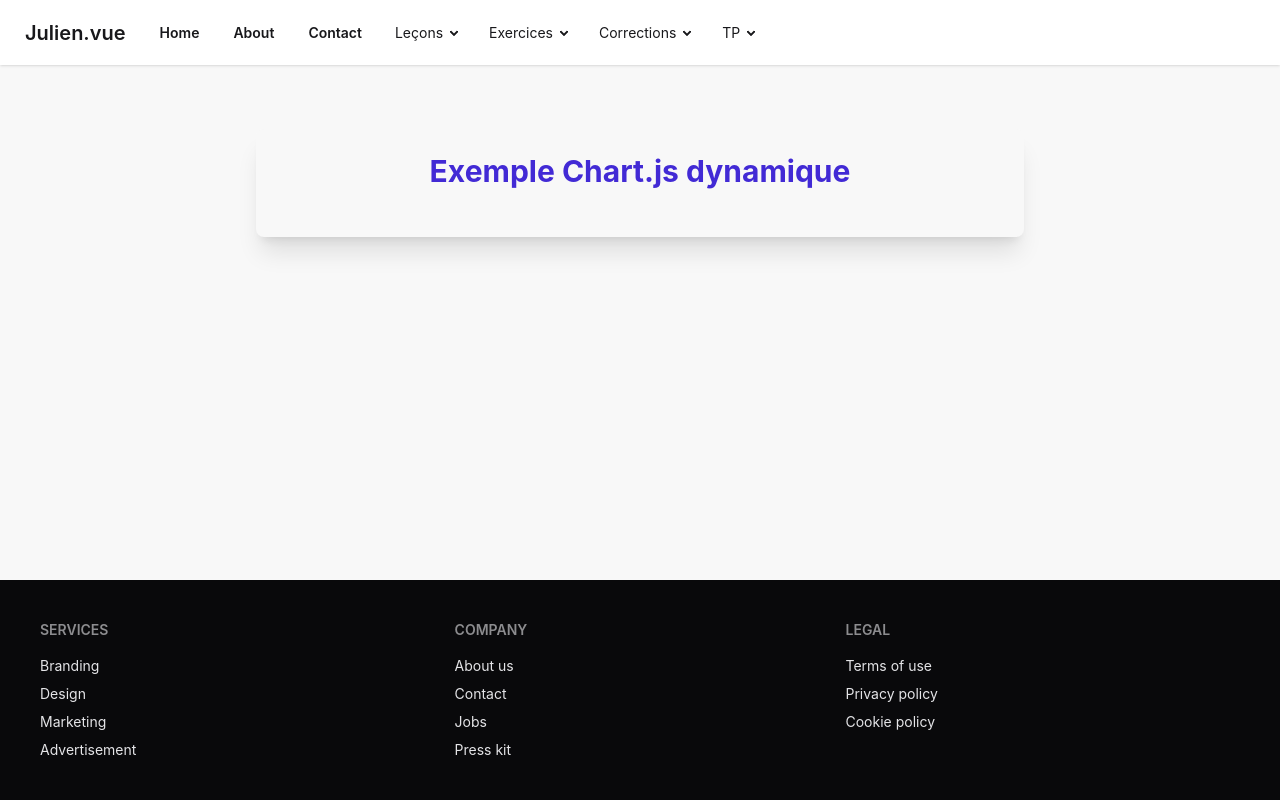
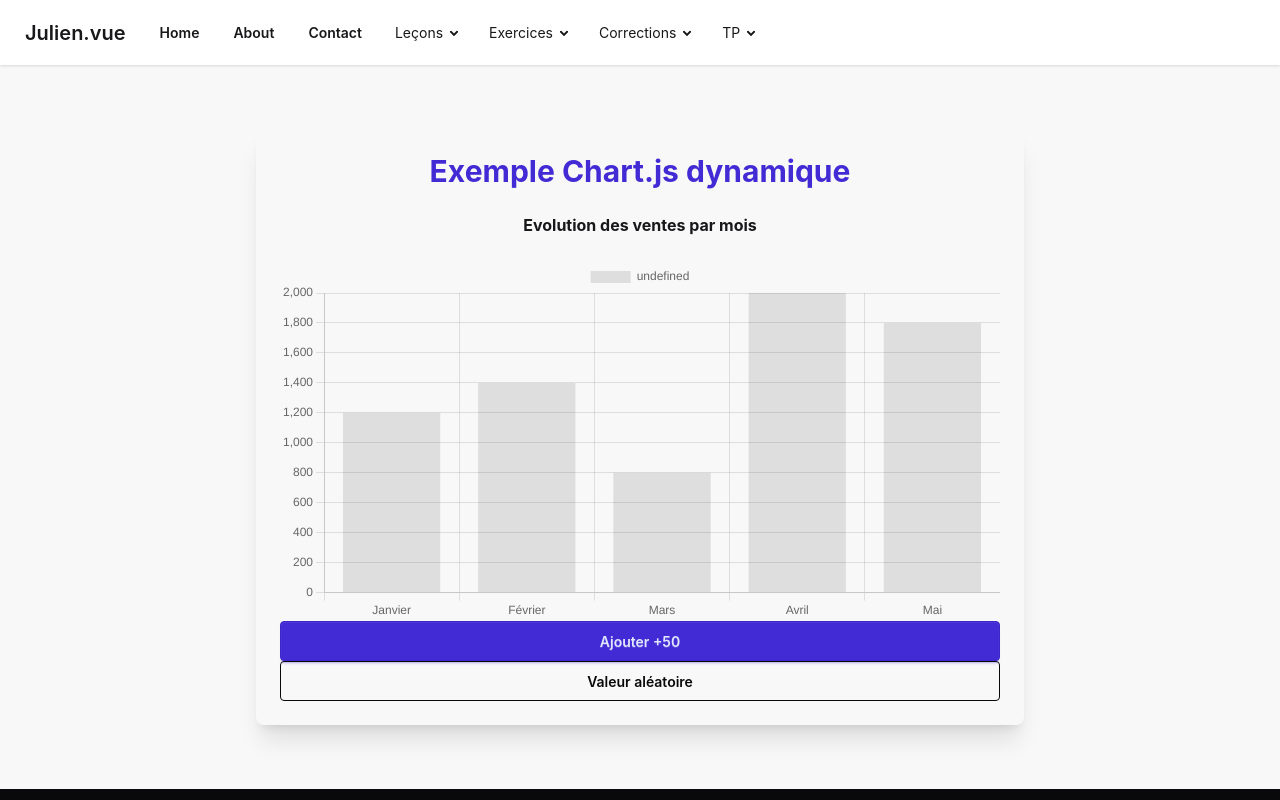
Before and after one commit to juliencongras/julien.vue, a Vue app: page /exercices/charte_js_dynamique in a window 1280 px wide. Shown: the top 800 px of the page. Built offline with nearby package versions, Linux system fonts and the light colour scheme.

Commit message:
charte js dynamique in progress

```diff
--- /dev/null
+++ b/src/components/BarChart.vue
@@ -0,0 +1,30 @@
+<template>
+  <Bar
+    id="my-chart-id"
+    :options="chartOptions"
+    :data="chartData"
+  />
+</template>
+
+<script>
+import { Bar } from 'vue-chartjs'
+import { Chart as ChartJS, Title, Tooltip, Legend, BarElement, CategoryScale, LinearScale } from 'chart.js'
+
+ChartJS.register(Title, Tooltip, Legend, BarElement, CategoryScale, LinearScale)
+
+export default {
+  name: 'BarChart',
+  components: { Bar },
+  data() {
+    return {
+      chartData: {
+        labels: [ 'Janvier', 'Février', 'Mars', 'Avril', 'Mai' ],
+        datasets: [ { data: [1200, 1400, 800, 2000, 1800] } ]
+      },
+      chartOptions: {
+        responsive: true
+      }
+    }
+  }
+}
+</script>
--- a/src/views/exercices/exercice-charte-js-dynamique.vue
+++ b/src/views/exercices/exercice-charte-js-dynamique.vue
@@ -2,12 +2,18 @@
     <div class="flex justify-center my-8">
         <div class="card w-full max-w-3xl bg-base-200 shadow-xl p-6">
             <h1 class="text-3xl font-bold text-primary mb-6 text-center">Exemple Chart.js dynamique</h1>
+            <p class="text-1xl font-bold mb-6 text-center">Evolution des ventes par mois</p>
 
+            <BarChart />
+
+            <button class="btn btn-primary">Ajouter +50</button>
+            <button class="btn btn-neutral btn-outline">Valeur aléatoire</button>
         </div>
     </div>
 </template>
 
 <script setup>
     import { ref } from 'vue';
+    import BarChart from '../../components/BarChart.vue'
 
 </script>
```
